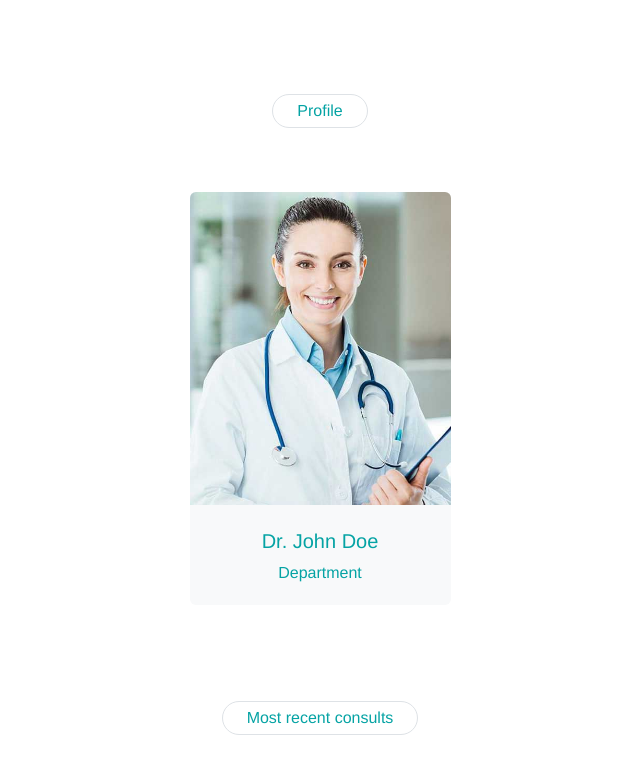
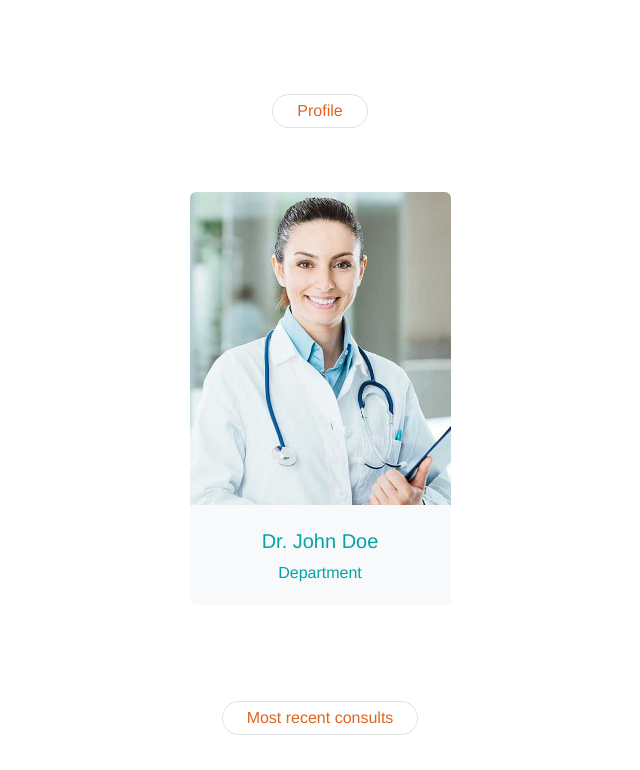
Before and after one commit to kaan302/Mindease, a Vue app in the folder client/: page /#/home-professionals in a window 1280 px wide. Shown: the part 1130-1900 px from the top of the page, without its empty margins (320-960 px from the left). Built offline with nearby package versions, Linux system fonts and the light colour scheme.

Commit message:
homepage good

```diff
--- a/client/src/components/HomeProfessionals.vue
+++ b/client/src/components/HomeProfessionals.vue
@@ -154,10 +154,6 @@ export default {
   color: #05A3A4;
 }
 
-p.text-primary{
-  color: #05A3A4;
-}
-
 .text-primary {
   color: #05A3A4, var(--bs-text-opacity) !important;
 }
@@ -167,6 +163,6 @@ p.text-primary{
 }
 
 .rounded-pill{
-  color: #05A3A4;
+  color: #DE6520;
 }
 </style>
```
